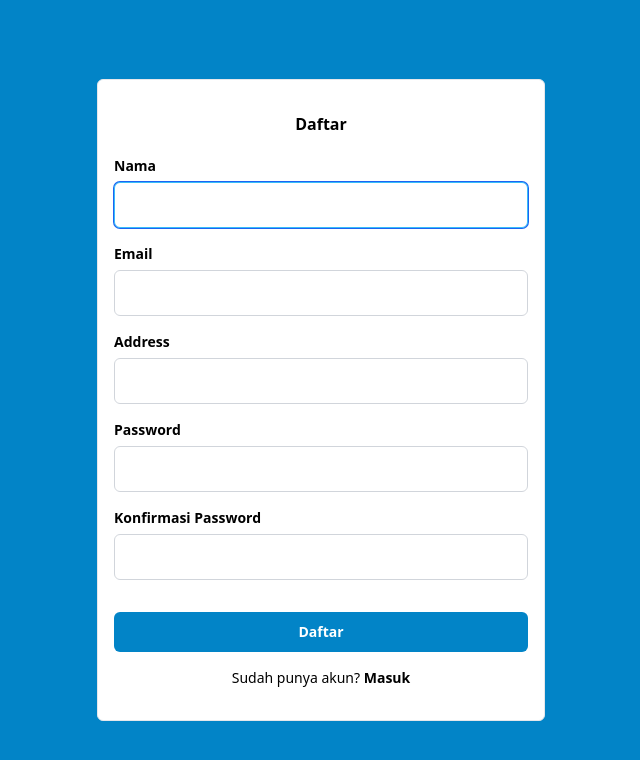
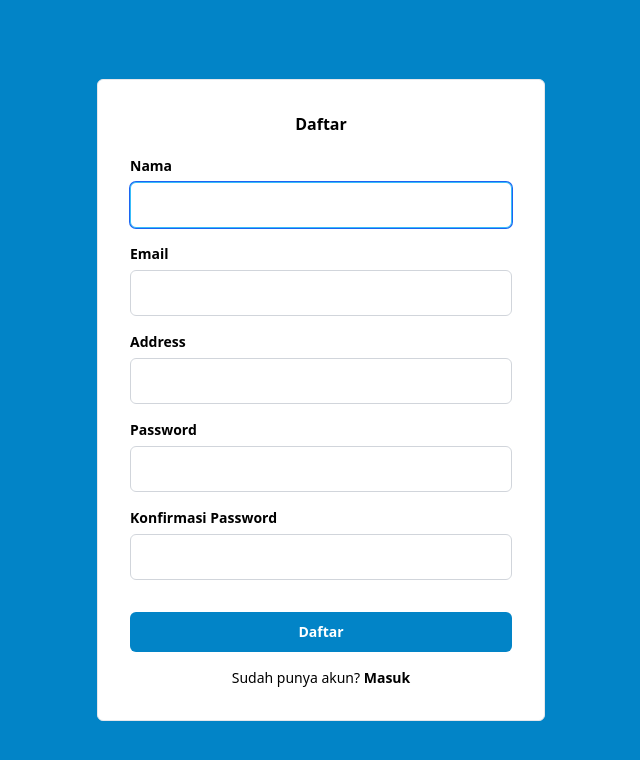
Before and after one commit to musaalfian/react-express-auth, a React (Vite) app in the folder frontend/: page /register in a window 1280 px wide. Shown: the top 760 px of the page, without its empty margins (319-959 px from the left). Built offline with nearby package versions, Linux system fonts and the light colour scheme; no server answers.

Commit message:
`chore` update pages and component

```diff
--- a/frontend/src/components/Card.jsx
+++ b/frontend/src/components/Card.jsx
@@ -1,7 +1,7 @@
 import React from 'react';
 
 const Card = ({ children }) => {
-   return <div className='px-4 py-8 w-full max-w-[28rem] bg-white rounded-md border border-gray-200'>{children}</div>;
+   return <div className='px-8 py-8 w-full max-w-[28rem] bg-white rounded-md border border-gray-200'>{children}</div>;
 };
 
 export default Card;
--- a/frontend/src/components/Login.jsx
+++ b/frontend/src/components/Login.jsx
@@ -1,7 +1,7 @@
 import { yupResolver } from '@hookform/resolvers/yup';
 import React, { useState } from 'react';
 import { useForm } from 'react-hook-form';
-import { useNavigate } from 'react-router-dom';
+import { Link, useNavigate } from 'react-router-dom';
 import * as yup from 'yup';
 import authServices from '../services/auth.service';
 import Card from './Card';
@@ -77,9 +77,9 @@ const Login = () => {
                   </button>
                   <p className='mt-4 text-sm text-center'>
                      Belum punya akun?{' '}
-                     <a href='/register' className='font-bold'>
+                     <Link to='/register' className='font-bold'>
                         Daftar
-                     </a>
+                     </Link>
                   </p>
                </form>
             </Card>
--- a/frontend/src/components/Register.jsx
+++ b/frontend/src/components/Register.jsx
@@ -5,6 +5,7 @@ import * as yup from 'yup';
 import userServices from '../services/user.service';
 import Card from './Card';
 import Container from './Container';
+import { Link } from 'react-router-dom';
 
 const registerSchema = yup
    .object({
@@ -120,9 +121,9 @@ const Register = () => {
                   </button>
                   <p className='mt-4 text-sm text-center'>
                      Sudah punya akun?{' '}
-                     <a href='/login' className='font-bold'>
+                     <Link to='/login' className='font-bold'>
                         Masuk
-                     </a>
+                     </Link>
                   </p>
                </form>
             </Card>
```
